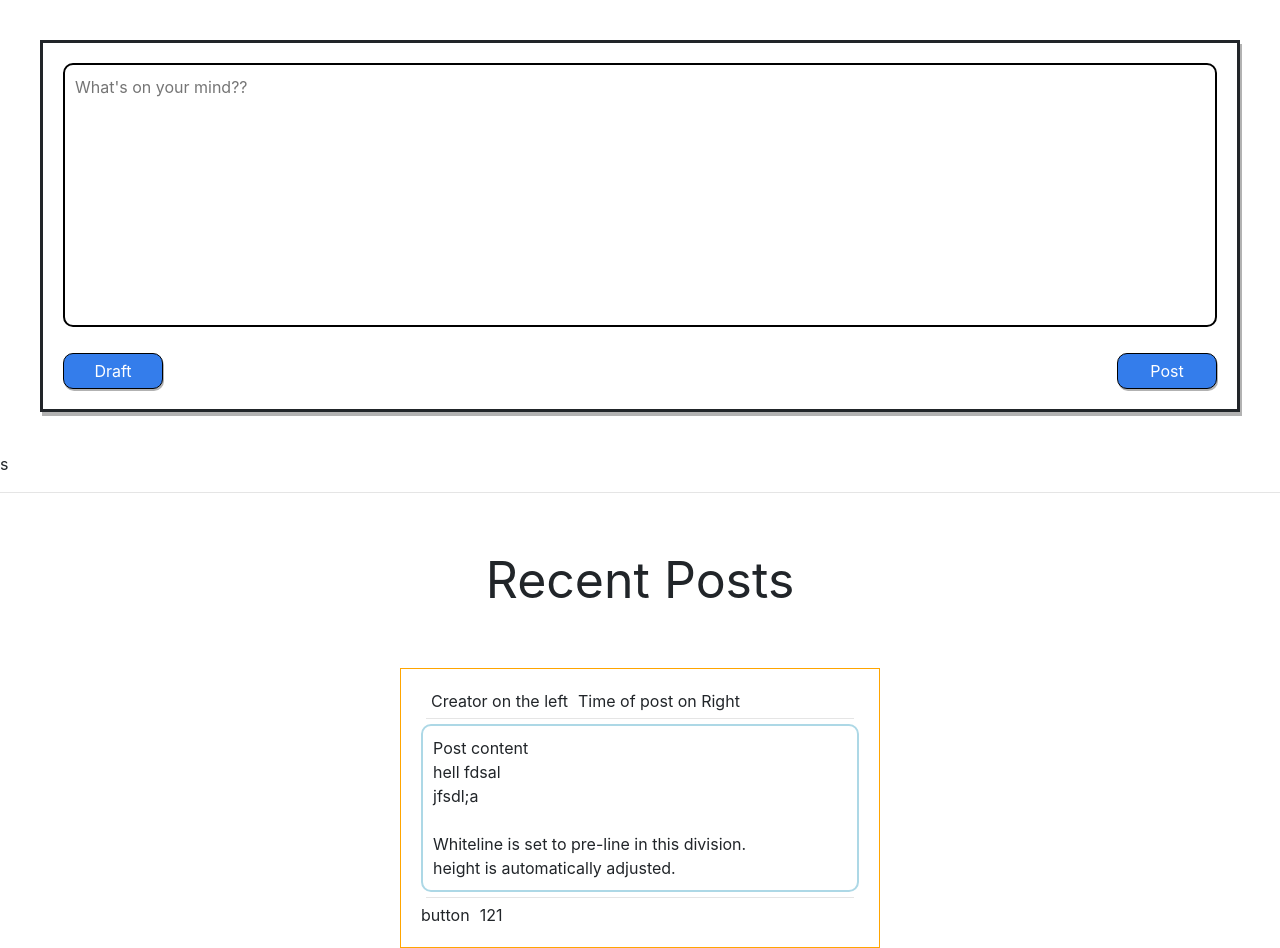
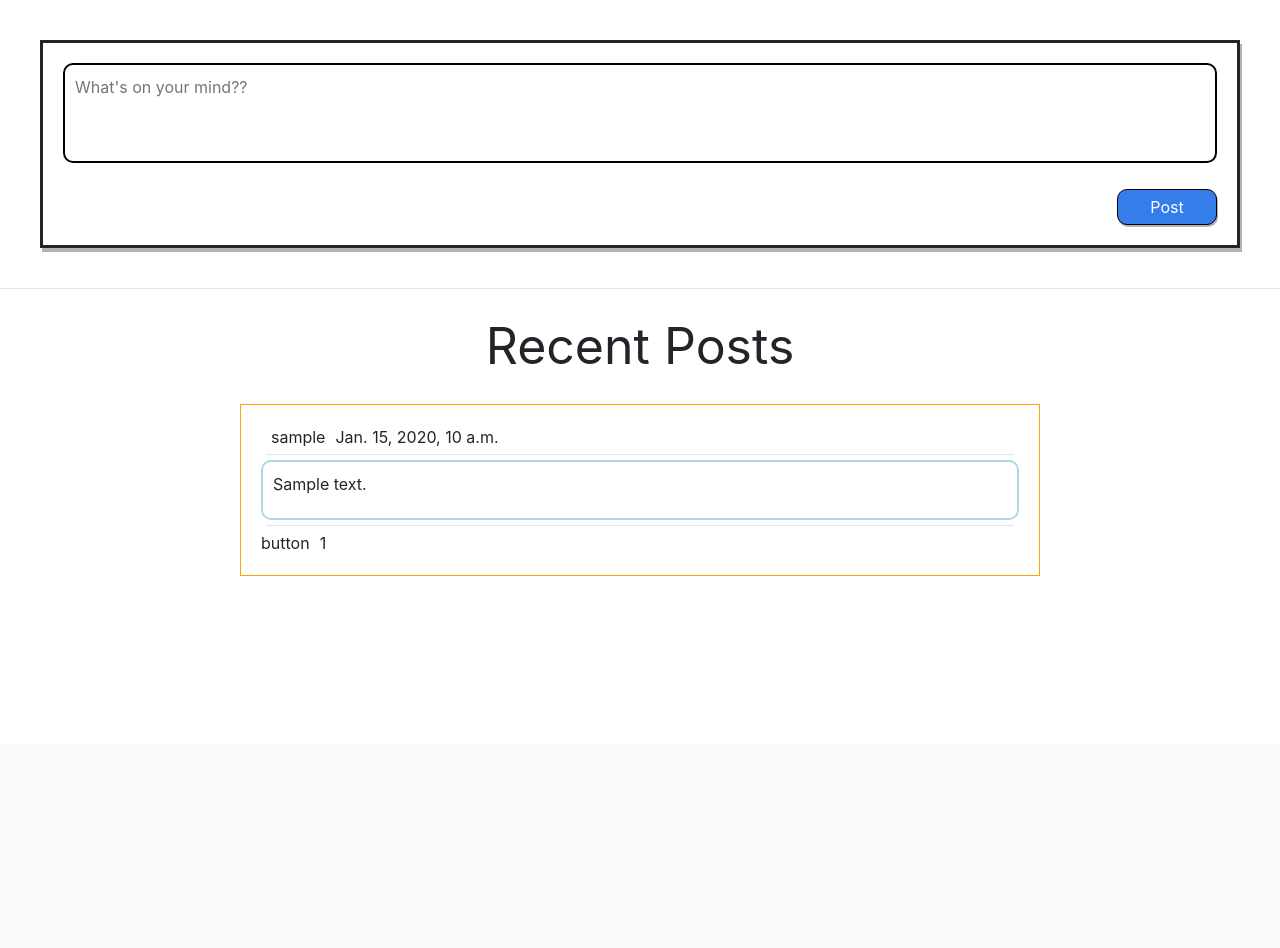
Before and after one commit to jaindinkar/CS50Web-2020-Submissions, a Django app: page / in a window 1280 px wide. Shown: the part 56-1004 px from the top of the page. After the commit the page ends 632 px from the top, so only its background shows below. Run offline with Django 3.2, Linux system fonts and the light colour scheme; a user stored in the database is signed in; tables that the repository leaves empty hold one stand-in row (values such as "Sample post"); some libraries are stand-ins or nearby versions.

Commit message:
feature-2-done

```diff
--- a/network/models.py
+++ b/network/models.py
@@ -20,8 +20,6 @@ class Post(models.Model):
     post_timestamp = models.DateTimeField(auto_now_add=True)
     post_likes = models.IntegerField(default=0)
 
-    def __str__(self):
-        return(f"Post Creator: {self.creator.name} \n timestamp: {self.post_timestamp} \n likes: {self.post_likes} \n body: {self.content}")
 
     def serialize(self):
         return {
@@ -30,3 +28,6 @@ class Post(models.Model):
             "timestamp": self.post_timestamp.strftime("%b %d %Y, %I:%M %p"),
             "likes": self.post_likes
         }
+
+    def __str__(self):
+        return(f"Post Creator: {self.creator.username} \n timestamp: {self.post_timestamp} \n likes: {self.post_likes} \n body: {self.content}")
--- a/network/static/network/styles.css
+++ b/network/static/network/styles.css
@@ -5,24 +5,28 @@ Css for New post division in  index.html
 
 .new-post-main-div {
 	border-style: solid;
-/*   min-height: 170px; */
-	margin: 40px;
+	   /*min-height: 170px; */
+	/*margin: 40px;*/
 	padding: 10px;
 	box-shadow: 2px 4px rgba(0,0,0,0.3);
-/*   width: 100%; */
-/*   overflow: auto; */
+	/*width: 100%; */
+	/*overflow: auto; */
 
+	max-width: 1200px;
+	margin: auto;
+	margin-top: 40px;
+	margin-bottom: 40px;
 
 	display: flex;
 	flex-direction: column;
 	flex-wrap: wrap;
 
-/*   justify-content: center; */
-/*   align-items: flex-start; */
-/*   align-items: baseline; */
-/*   align-content: space-between; */
+	/*justify-content: center; */
+	/*align-items: flex-start; */
+	/*align-items: baseline; */
+	/*align-content: space-between; */
 	/*Test */
-/*   background-color: green; */
+	/*background-color: green; */
 }
 
 .post-area {
@@ -40,7 +44,7 @@ Css for New post division in  index.html
 
 .post-textarea {
 
-/*   To remove the resize point from textarea */
+	/*To remove the resize point from textarea */
 	resize: none;
 
 	border-style: solid;
@@ -49,14 +53,15 @@ Css for New post division in  index.html
 	border-color: black;
 
 	padding: 10px;
-  min-height: 100px;
+	height: 100px;
+	/*min-height: 50px;*/
 
-/*   Making text area occupy the division properly */
+	/*Making text area occupy the division properly */
 	width: 100%;
 	-webkit-box-sizing: border-box;
 	box-sizing: border-box;
 
-/*   background-color: yellow; */
+	/*background-color: yellow; */
 }
 
 .post-textarea:focus {
@@ -65,35 +70,6 @@ Css for New post division in  index.html
   box-shadow: 2px 4px rgba(0,0,0,0.3);
 
   /*   background-color: lightblue; */
-}
-
-
-.draft-button {
-
-  margin: 10px;
-  padding: 5px;
-  width: 100px;
-  color: #ffffff;
-
-  box-shadow: 1px 2px rgb(0,0,0,0.3);
-  background-color: #347deb;
-
-  border-style: solid;
-  border-color: #000000;
-  border-width: 1px;
-  border-radius: 10px;
-
-/*   flex-grow: ; */
-/*   felx-shrink: ; */
-/*   flex-basis: 1 1 50%; */
-/*   order: ; */
-/*   align-self: ; */
-  flex: none;
-  float: left;
-}
-
-.draft-button:hover {
-  box-shadow: inset 0 1px 2px #ffffff;
 }
 
 
@@ -127,6 +103,12 @@ Css for New post division in  index.html
 
 
 
+.post-box-endline{
+	margin-bottom: 0px;
+}
+
+
+
 /*-----------------------------------------
 Css for Recent post division in  index.html
 --------------------------------------------*/
@@ -135,13 +117,16 @@ Css for Recent post division in  index.html
 	text-align: center;
 	font-size: 50px;
 
-  margin: 40px 40px 40px 40px;
+	max-width: 800px;
+	margin: auto;
+	margin-top: 10px;
+	margin-bottom: 10px;
+
 	padding: 10px;
 
-/*   Test */
-/*   background-color: yellow; */
-/*   border-style: solid; */
-
+	/*Test */
+	/*background-color: yellow; */
+	/*border-style: solid; */
 }
 
 .normal-post-div{
@@ -151,7 +136,11 @@ Css for Recent post division in  index.html
   border-width: 1px;
   border-color: orange;
 
-  margin: 10px 400px 0px 400px;
+  max-width: 800px;
+  margin: auto;
+  margin-bottom: 10px;
+
+  /*margin: 10px 400px 0px 400px;*/
   padding: 20px;
 
   display: flex;
@@ -193,6 +182,7 @@ Css for Recent post division in  index.html
 
   padding: 10px;
 
+  min-height: 60px;
   height: auto;
 
   /* To render the new line (\n) */
--- a/network/templates/network/index.html
+++ b/network/templates/network/index.html
@@ -15,11 +15,10 @@
 
 				</div>
 
-				<input type="submit" name="Submit" value="Draft" class="draft-button">
 				<input type="submit" name="Submit" value="Post" class="post-button">
 			</form>
 		</div>
-s
+
 		<hr class="post-box-endline">
 
     {% endif %}
@@ -27,26 +26,28 @@ s
 
 	<div class="post-tab-heading">Recent Posts</div>
 
-	<div class="normal-post-div">
+	{% for post in all_posts %}
 
-		<div class="post-creator"> Creator on the left</div>
-		<div class="post-time">Time of post on Right</div>
+		<div class="normal-post-div">
 
-		<hr class="normal-post-div-divider-1">
+			<div class="post-creator">{{ post.creator.username }}</div>
+			<div class="post-time">{{ post.post_timestamp }}</div>
 
-		<div class="post-content">Post content
-		hell fdsal
-		jfsdl;a
+			<hr class="normal-post-div-divider-1">
 
-		Whiteline is set to pre-line in this division.
-		height is automatically adjusted.
+			<div class="post-content">{{ post.content }}</div>
+
+			<hr class="normal-post-div-divider-2">
+
+			<div class="post-like-button">button</div>
+			<div class="post-likes">{{ post.post_likes }}</div>
+
 		</div>
 
-		<hr class="normal-post-div-divider-2">
+	{% empty %}
 
-		<div class="post-like-button">button</div>
-		<div class="post-likes">121</div>
+		<div>No Posts to show!! Why not create one!!</div>
 
-	</div>
+	{% endfor %}
 
 {% endblock %}
--- a/network/views.py
+++ b/network/views.py
@@ -10,6 +10,11 @@ from django.contrib.auth.decorators import login_required
 
 
 def index(request):
+
+    posts = Post.objects.all()
+    # Return posts in reverse chronologial order
+    posts = posts.order_by("-post_timestamp").all()
+
     if request.method == "POST":
         form = NewPostForm(request.POST)
 
@@ -19,13 +24,13 @@ def index(request):
             newPost = Post(creator=request.user, content=post_content)
             newPost.save()
 
-            return render(request, "network/index.html", { 'form': NewPostForm() })
+            return render(request, "network/index.html", { 'form': NewPostForm(), 'all_posts': posts })
 
         else:
-            return render(request, "network/index.html", { 'form': NewPostForm() })
+            return render(request, "network/index.html", { 'form': NewPostForm(), 'all_posts': posts })
 
     else:
-        return render(request, "network/index.html", { 'form': NewPostForm() })
+        return render(request, "network/index.html", { 'form': NewPostForm(), 'all_posts': posts })
 
 
 def login_view(request):
```
Also changed, not shown: network/migrations/0002_post.py (added). Lines whose indentation alone changed are shown as unchanged.
